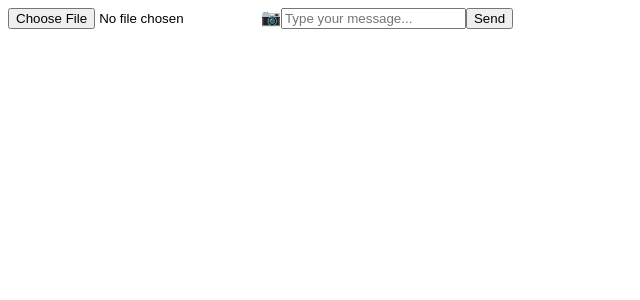
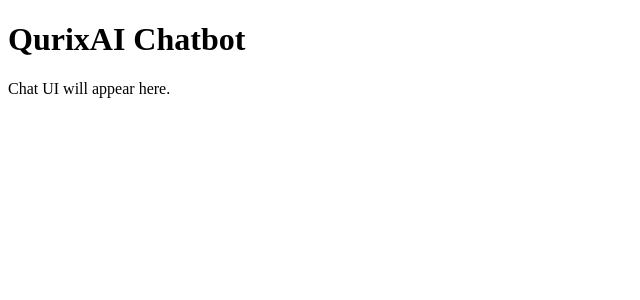
Before and after one commit to Tofikbe/QurixAI, a Next.js app: page / in a window 1280 px wide. Shown: the top 300 px of the page, without its empty margins (0-640 px from the left). Built offline with nearby package versions, Linux system fonts and the light colour scheme.

Commit message:
Update index.js

```diff
--- a/pages/index.js
+++ b/pages/index.js
@@ -1,9 +1,8 @@
-import ChatUI from "../components/ChatUI";
-
 export default function Home() {
   return (
     <div className="flex items-center justify-center min-h-screen bg-gray-100">
-      <ChatUI />
+      <h1 className="text-2xl font-bold">QurixAI Chatbot</h1>
+      <p className="mt-4">Chat UI will appear here.</p>
     </div>
   );
 }
```
